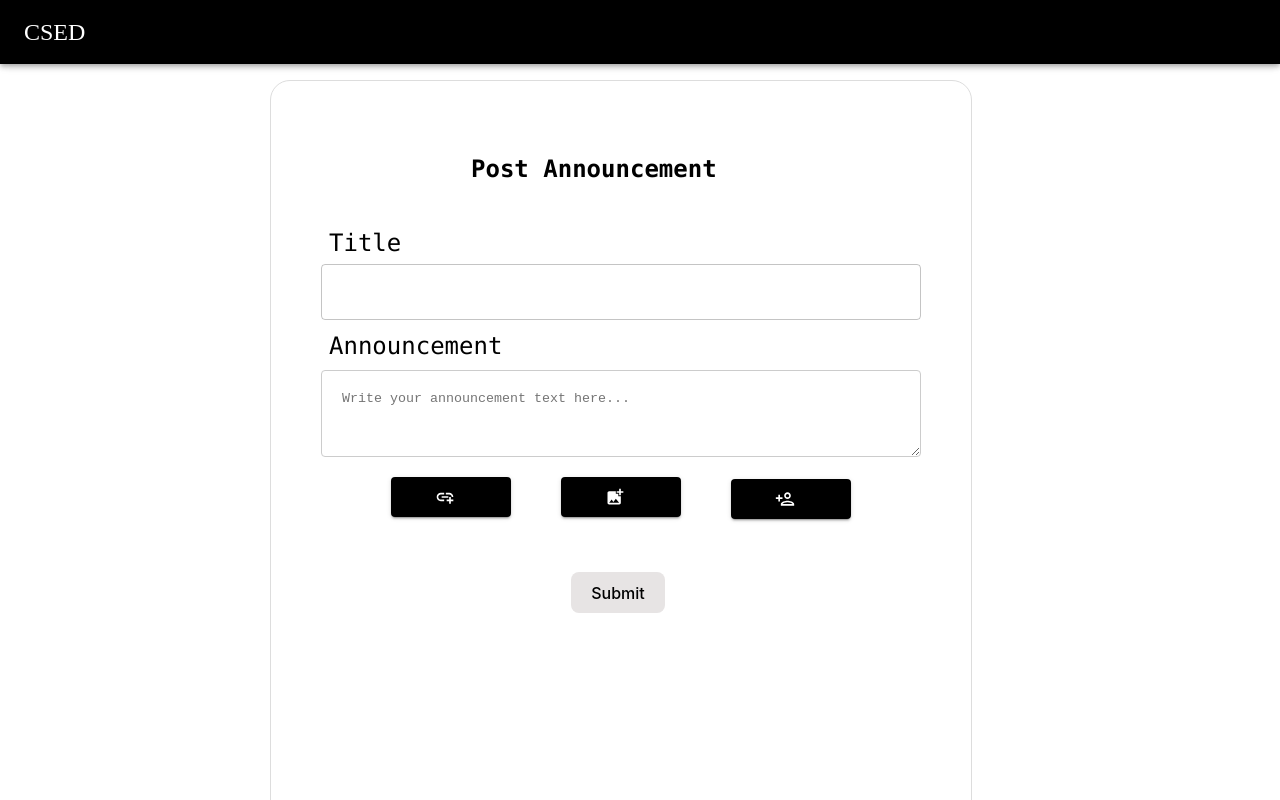
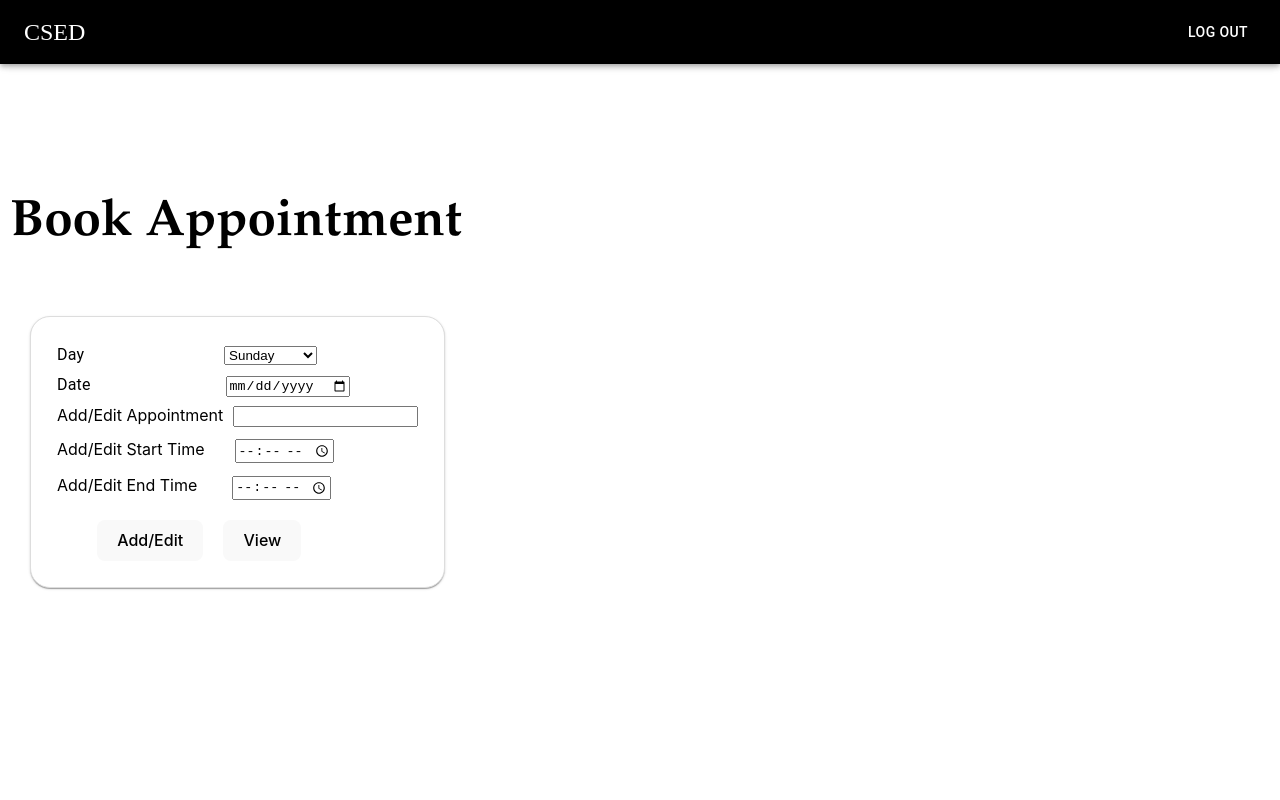
Before and after one commit to Maymoona12/CSED, a React (Vite) app in the folder Frontend/: page /appointment in a window 1280 px wide. Shown: the top 800 px of the page. Built offline with nearby package versions, Linux system fonts and the light colour scheme.

Commit message:
edit appointment page

```diff
--- a/Frontend/src/App.jsx
+++ b/Frontend/src/App.jsx
@@ -140,11 +140,11 @@
 
 // import React from "react";
 // import { BrowserRouter as Router, Route, Routes } from "react-router-dom";
-// import PostAnnouncementPage from "./pages/PostAnnouncement/PostAnnouncement";
-// import AnnouncementDisplayPage from "./pages/PostAnnouncement/AnnouncementDisplayPage";
+// // import PostAnnouncementPage from "./pages/PostAnnouncement/PostAnnouncement";
+// // import AnnouncementDisplayPage from "./pages/PostAnnouncement/AnnouncementDisplayPage";
 // // import LecturerProfiles from "./pages/Lecturer-Profiles/lecturerprofile";
-// // import Appointment from "./pages/Appointment/Appointment";
-// // import CalendarPage from "./pages/Appointment/CalendarPage";
+// import Appointment from "./pages/Appointment/Appointment";
+// import CalendarPage from "./pages/Appointment/CalendarPage";
 
 // function App() {
 //   return (
@@ -157,10 +157,10 @@
 
 //    <Router>
 //         <Routes>
-//          {/* <Route path="/" element={<Appointment />} /> */}
-//           {/* <Route path="/" element={<CalendarPage />} /> */}
+//          <Route path="/" element={<Appointment />} />
+//           <Route path="/calendarpage" element={<CalendarPage />} />
 //             {/* <Route path="/" element={<PostAnnouncementPage />} /> */}
-//             <Route path="/" element={<AnnouncementDisplayPage/>} />
+//             {/* <Route path="/" element={<AnnouncementDisplayPage/>} /> */}
 //                     </Routes>
 //        </Router>
 //           </>
@@ -169,31 +169,63 @@
 
 // export default App;
 
-// App.js
+// // App.js
 
+// import React, { useState } from "react";
+// import PostAnnouncementPage from "./pages/PostAnnouncement/PostAnnouncement";
+// import AnnouncementDisplayPage from "./pages/PostAnnouncement/AnnouncementDisplayPage";
+
+// const App = () => {
+//   const [displayAnnouncementPage, setDisplayAnnouncementPage] = useState(false);
+//   const [announcementData, setAnnouncementData] = useState({});
+
+//   const handleSubmit = (data) => {
+//     setAnnouncementData(data);
+//     setDisplayAnnouncementPage(true);
+//   };
+
+//   return (
+//     <div>
+//       {!displayAnnouncementPage && (
+//         <PostAnnouncementPage onSubmit={handleSubmit} />
+//       )}
+
+//       {displayAnnouncementPage && (
+//         <AnnouncementDisplayPage announcementData={announcementData} />
+//       )}
+//     </div>
+//   );
+// };
+
+// export default App;
+
+// App.jsx
 import React, { useState } from "react";
-import PostAnnouncementPage from "./pages/PostAnnouncement/PostAnnouncement";
-import AnnouncementDisplayPage from "./pages/PostAnnouncement/AnnouncementDisplayPage";
+import { BrowserRouter as Router, Routes, Route, Navigate } from "react-router-dom";
+import Appointment from "./pages/Appointment/Appointment";
+import CalendarPage from "./pages/Appointment/CalendarPage";
 
 const App = () => {
-  const [displayAnnouncementPage, setDisplayAnnouncementPage] = useState(false);
-  const [announcementData, setAnnouncementData] = useState({});
+  // Sample initial schedule data
+  const initialSchedule = [
+    { day: "Sun", appointments: [] },
+    { day: "Mon", appointments: [] },
+    { day: "Tue", appointments: [] },
+    { day: "Wed", appointments: [] },
+    { day: "Thu", appointments: [] },
+  ];
 
-  const handleSubmit = (data) => {
-    setAnnouncementData(data);
-    setDisplayAnnouncementPage(true);
-  };
+  const [schedule, setSchedule] = useState(initialSchedule);
 
   return (
-    <div>
-      {!displayAnnouncementPage && (
-        <PostAnnouncementPage onSubmit={handleSubmit} />
-      )}
-
-      {displayAnnouncementPage && (
-        <AnnouncementDisplayPage announcementData={announcementData} />
-      )}
-    </div>
+    <Router>
+      <Routes>
+        <Route path="/appointment" element={<Appointment schedule={schedule} setSchedule={setSchedule} />} />
+        <Route path="/calendarpage" element={<CalendarPage schedule={schedule} />} />
+        {/* Add a default route or redirect to a specific route */}
+        <Route path="*" element={<Navigate to="/appointment" />} />
+      </Routes>
+    </Router>
   );
 };
 
--- a/Frontend/src/pages/Appointment/Appointment.jsx
+++ b/Frontend/src/pages/Appointment/Appointment.jsx
@@ -1,25 +1,9 @@
-// Appointment.jsx
 import React, { useState } from "react";
-import AppBar from "@mui/material/AppBar";
-import Toolbar from "@mui/material/Toolbar";
-import Typography from "@mui/material/Typography";
-import Button from "@mui/material/Button";
-import { useNavigate } from "react-router-dom";
-import Card from "@mui/material/Card";
-import CardContent from "@mui/material/CardContent";
-import Table from "@mui/material/Table";
-import TableBody from "@mui/material/TableBody";
-import TableCell from "@mui/material/TableCell";
-import TableContainer from "@mui/material/TableContainer";
-import TableHead from "@mui/material/TableHead";
-import TableRow from "@mui/material/TableRow";
+import { AppBar, Toolbar, Typography, Button, Card, CardContent, Table, TableBody, TableCell, TableContainer, TableHead, TableRow } from "@mui/material";
 import { Calendar, momentLocalizer } from "react-big-calendar";
 import moment from "moment";
 import "react-big-calendar/lib/css/react-big-calendar.css";
-import { Link } from "react-router-dom";
-
-
-
+import { Link, useNavigate } from "react-router-dom";
 
 const localizer = momentLocalizer(moment);
 
@@ -63,22 +47,24 @@ const CalendarPage = ({ schedule }) => {
 const Appointment = () => {
   const [editingAppointment, setEditingAppointment] = useState(null);
   const [schedule, setSchedule] = useState([
-    { day: "Sun", appointments: [] },
-    { day: "Mon", appointments: [] },
-    { day: "Tue", appointments: [] },
-    { day: "Wed", appointments: [] },
-    { day: "Thu", appointments: [] },
+    { day: "Sun", date: "", appointments: [] },
+    { day: "Mon", date: "", appointments: [] },
+    { day: "Tue", date: "", appointments: [] },
+    { day: "Wed", date: "", appointments: [] },
+    { day: "Thu", date: "", appointments: [] },
   ]);
   const [showCalendar, setShowCalendar] = useState(false);
   const navigate = useNavigate();
 
-  const handleAddAppointment = (dayIndex, appointment, startTime, endTime) => {
+  const handleAddAppointment = (dayIndex, appointment, startTime, endTime, selectedDay, selectedDate) => {
     const updatedSchedule = [...schedule];
 
     if (editingAppointment !== null) {
       updatedSchedule[dayIndex].appointments[editingAppointment].name = appointment;
       updatedSchedule[dayIndex].appointments[editingAppointment].startTime = startTime;
       updatedSchedule[dayIndex].appointments[editingAppointment].endTime = endTime;
+      updatedSchedule[dayIndex].day = selectedDay;
+      updatedSchedule[dayIndex].date = selectedDate;
       setEditingAppointment(null);
     } else {
       updatedSchedule[dayIndex].appointments.push({
@@ -86,6 +72,8 @@ const Appointment = () => {
         startTime,
         endTime,
       });
+      updatedSchedule[dayIndex].day = selectedDay;
+      updatedSchedule[dayIndex].date = selectedDate;
     }
 
     setSchedule(updatedSchedule);
@@ -93,6 +81,7 @@ const Appointment = () => {
     document.getElementById(`appointment-${dayIndex}`).value = "";
     document.getElementById(`startTime-${dayIndex}`).value = "";
     document.getElementById(`endTime-${dayIndex}`).value = "";
+    document.getElementById(`date-${dayIndex}`).value = "";
 
     console.log("Data saved to state:", updatedSchedule);
   };
@@ -121,6 +110,7 @@ const Appointment = () => {
     document.getElementById(`appointment-${dayIndex}`).value = appointmentToEdit.name;
     document.getElementById(`startTime-${dayIndex}`).value = appointmentToEdit.startTime;
     document.getElementById(`endTime-${dayIndex}`).value = appointmentToEdit.endTime;
+    document.getElementById(`date-${dayIndex}`).value = schedule[dayIndex].date;
     setEditingAppointment(appIndex);
   };
 
@@ -139,10 +129,9 @@ const Appointment = () => {
     setShowCalendar(true);
   };
 
-
-
   return (
-    <div style={{ marginBottom: "20px" }}>
+    <div style={{ marginBottom: "20px", display: "flex", justifyContent: "space-between" }}>
+      <div>
         <AppBar position="static" style={{ position: "fixed", top: 0, left: 0, right: 0, zIndex: 1000 }} sx={{ background: "black" }}>
           <Toolbar>
             <Typography variant="h5" component="div" sx={{ flexGrow: 1, fontFamily: "Brush Script MT" }}>
@@ -153,45 +142,55 @@ const Appointment = () => {
             </Button>
           </Toolbar>
         </AppBar>
-      <div>
-        <div style={{ display: "flex", flexWrap: "wrap", marginTop: "50px", marginLeft: "10px" }}>
+        <div style={{ display: "flex", flexWrap: "wrap", marginLeft: "10px" }}>
           <h1 style={{ color: "black", fontFamily: "Garamond" }}>Book Appointment</h1>
         </div>
-        <div style={{ display: "flex", flexDirection: "row", justifyContent: "space-around", flexWrap: "wrap", marginTop: "20px", color: "black" }}>
-          {schedule.map((sch, dayIndex) => (
-            <div key={dayIndex} style={{ display: "flex", flexDirection: "column", alignItems: "center", margin: "20px", minWidth: "200px", color: "black" }}>
-              <Card key={dayIndex} style={{ display: "flex", flexDirection: "column", alignItems: "center", margin: "10px", padding: "10px", minWidth: "200px", height: "250px", border: "1px solid #ddd", borderRadius: "20px", color: "black" }}>
+        <div style={{ display: "flex", flexDirection: "column", alignItems: "center", margin: "20px", minWidth: "200px", color: "black" }}>
+          <Card style={{ display: "flex", flexDirection: "column", alignItems: "center", margin: "10px", padding: "10px", minWidth: "200px", height: "250px", border: "1px solid #ddd", borderRadius: "20px", color: "black" }}>
             <CardContent>
-                  <Typography variant="h6" gutterBottom>
-                    {sch.day}
+              <Typography gutterBottom>
+                <label htmlFor={`day-0`} style={{ marginRight: "140px" }}> Day</label>
+                <select id={`day-0`}>
+                  <option value="Sun">Sunday</option>
+                  <option value="Mon">Monday</option>
+                  <option value="Tue">Tuesday</option>
+                  <option value="Wed">Wednesday</option>
+                  <option value="Thu">Thursday</option>
+                </select>
+              </Typography>
+              <Typography gutterBottom>
+                <label htmlFor={`date-0`} style={{ marginRight: "135px" }}> Date</label>
+                <input type="date" id={`date-0`} />
               </Typography>
               <div className="select__wrapper">
-                    <label htmlFor={`appointment-${dayIndex}`} style={{ marginRight: "10px" }}>
+                <label htmlFor={`appointment-0`} style={{ marginRight: "10px" }}>
                   Add/Edit Appointment
                 </label>
-                    <input type="text" id={`appointment-${dayIndex}`} />
+                <input type="text" id={`appointment-0`} />
 
                 <div className="select__wrapper" style={{ marginTop: "10px" }}>
-                      <label htmlFor={`startTime-${dayIndex}`} style={{ marginRight: "30px" }}>
+                  <label htmlFor={`startTime-0`} style={{ marginRight: "30px" }}>
                     Add/Edit Start Time
                   </label>
-                      <input type="time" id={`startTime-${dayIndex}`} />
+                  <input type="time" id={`startTime-0`} />
                 </div>
 
                 <div className="select__wrapper" style={{ marginTop: "10px" }}>
-                      <label htmlFor={`endTime-${dayIndex}`} style={{ marginRight: "35px" }}>
+                  <label htmlFor={`endTime-0`} style={{ marginRight: "35px" }}>
                     Add/Edit End Time
                   </label>
-                      <input type="time" id={`endTime-${dayIndex}`} />
+                  <input type="time" id={`endTime-0`} />
                 </div>
                 <button
                   onClick={() => {
-                        const appointmentName = document.getElementById(`appointment-${dayIndex}`).value;
-                        const startTime = document.getElementById(`startTime-${dayIndex}`).value;
-                        const endTime = document.getElementById(`endTime-${dayIndex}`).value;
-                        if (appointmentName && startTime && endTime) {
-                          handleAddAppointment(dayIndex, appointmentName, startTime, endTime);
-                          document.getElementById(`table-${dayIndex}`).style.display = "table";
+                    const selectedDay = document.getElementById(`day-0`).value;
+                    const selectedDate = document.getElementById(`date-0`).value;
+                    const appointmentName = document.getElementById(`appointment-0`).value;
+                    const startTime = document.getElementById(`startTime-0`).value;
+                    const endTime = document.getElementById(`endTime-0`).value;
+                    if (appointmentName && startTime && endTime && selectedDate) {
+                      handleAddAppointment(0, appointmentName, startTime, endTime, selectedDay, selectedDate);
+                      document.getElementById(`table-0`).style.display = "table";
                     }
                   }}
                   style={{ marginTop: "20px", marginLeft: "40px" }}
@@ -200,7 +199,7 @@ const Appointment = () => {
                 </button>
 
                 <button
-                      onClick={() => handleViewButtonClick(dayIndex)}
+                  onClick={() => handleViewButtonClick(0)}
                   style={{ marginTop: "20px", marginLeft: "20px" }}
                 >
                   View
@@ -208,16 +207,21 @@ const Appointment = () => {
               </div>
             </CardContent>
           </Card>
-              <TableContainer style={{ display: "none" }} id={`table-${dayIndex}`}>
+        </div>
+      </div>
+      <div>
+        <TableContainer style={{ display: "none", marginTop: "160px" }} id={`table-0`}>
           <Table style={{ border: "1px solid black" }}>
             <TableHead>
               <TableRow>
+                <TableCell style={{ borderBottom: "1px solid black" }}>Day</TableCell>
+                <TableCell style={{ borderBottom: "1px solid black" }}>Date</TableCell>
                 <TableCell style={{ borderBottom: "1px solid black" }}>Appointment</TableCell>
                 <TableCell style={{ borderBottom: "1px solid black" }}>Start Time</TableCell>
                 <TableCell style={{ borderBottom: "1px solid black" }}>End Time</TableCell>
                 <TableCell style={{ borderBottom: "1px solid black" }}>
                   <Link to="/calendarpage">
-                        <Button onClick={() => handleSaveButtonClick(dayIndex)} style={{ color: "black", border: "1px solid black", padding: "2px" }}>
+                    <Button onClick={() => handleSaveButtonClick(0)} style={{ color: "black", border: "1px solid black", padding: "2px" }}>
                       Save
                     </Button>
                   </Link>
@@ -225,14 +229,16 @@ const Appointment = () => {
               </TableRow>
             </TableHead>
             <TableBody>
-                    {sch.appointments.map((appointment, appIndex) => (
+              {schedule[0].appointments.map((appointment, appIndex) => (
                 <TableRow key={appIndex}>
+                  <TableCell style={{ borderBottom: "1px solid black" }}>{schedule[0].day}</TableCell>
+                  <TableCell style={{ borderBottom: "1px solid black" }}>{schedule[0].date}</TableCell>
                   <TableCell style={{ borderBottom: "1px solid black" }}>{appointment.name}</TableCell>
                   <TableCell style={{ borderBottom: "1px solid black" }}>{appointment.startTime}</TableCell>
                   <TableCell style={{ borderBottom: "1px solid black" }}>{appointment.endTime}</TableCell>
                   <TableCell style={{ borderBottom: "1px solid black" }}>
-                          <Button onClick={() => handleEditAppointment(dayIndex, appIndex)}>Edit</Button>
-                          <Button onClick={() => handleDeleteAppointment(dayIndex, appIndex)}>Delete</Button>
+                    <Button onClick={() => handleEditAppointment(0, appIndex)}>Edit</Button>
+                    <Button onClick={() => handleDeleteAppointment(0, appIndex)}>Delete</Button>
                   </TableCell>
                 </TableRow>
               ))}
@@ -240,11 +246,7 @@ const Appointment = () => {
           </Table>
         </TableContainer>
       </div>
-          ))}
-        </div>
-      </div>
       {showCalendar && <CalendarPage schedule={schedule} />}
-
     </div>
   );
 };
```
Also changed, not shown: Frontend/src/pages/Appointment/CalendarPage.jsx (+52 -73 lines). Lines whose indentation alone changed are shown as unchanged.
